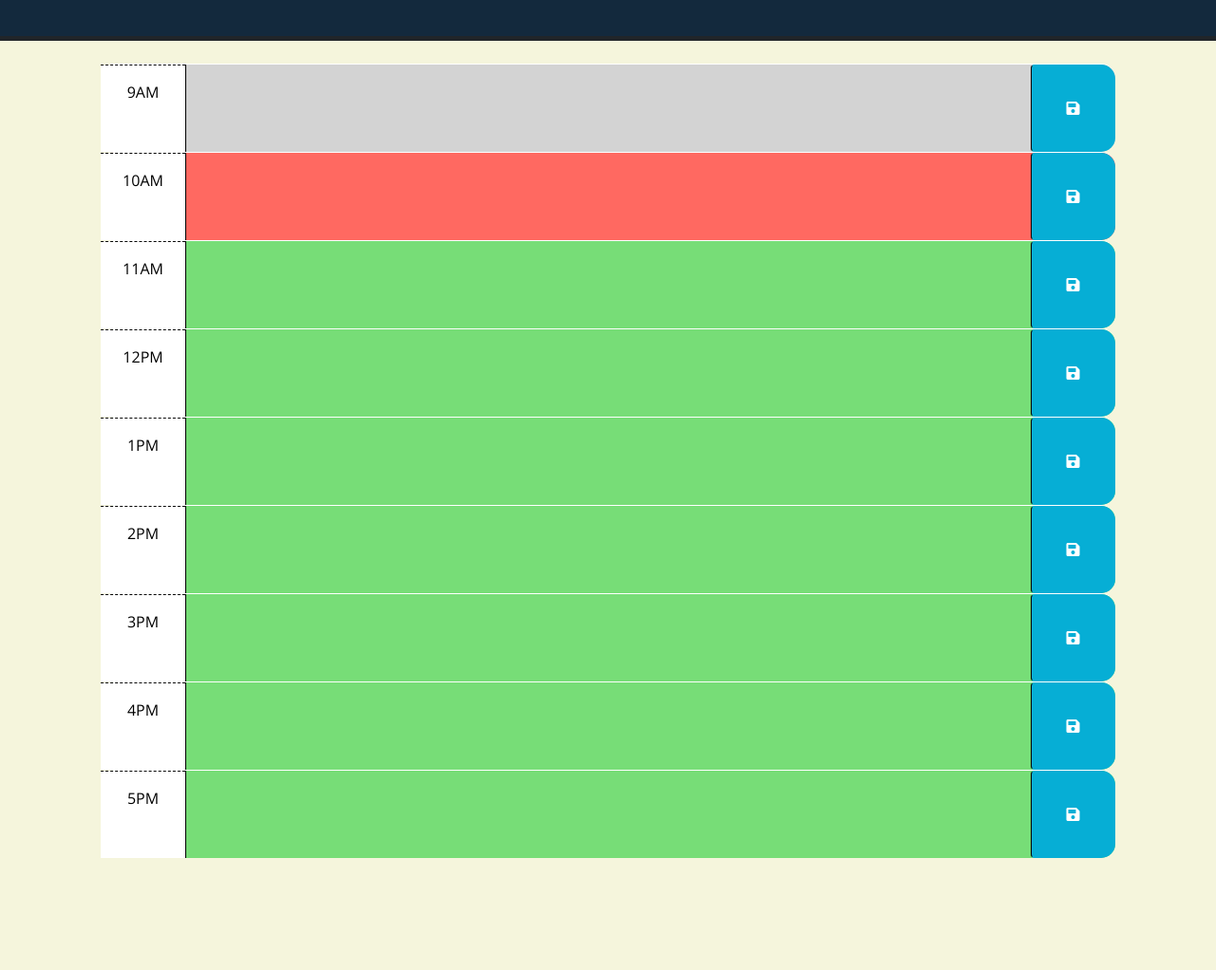
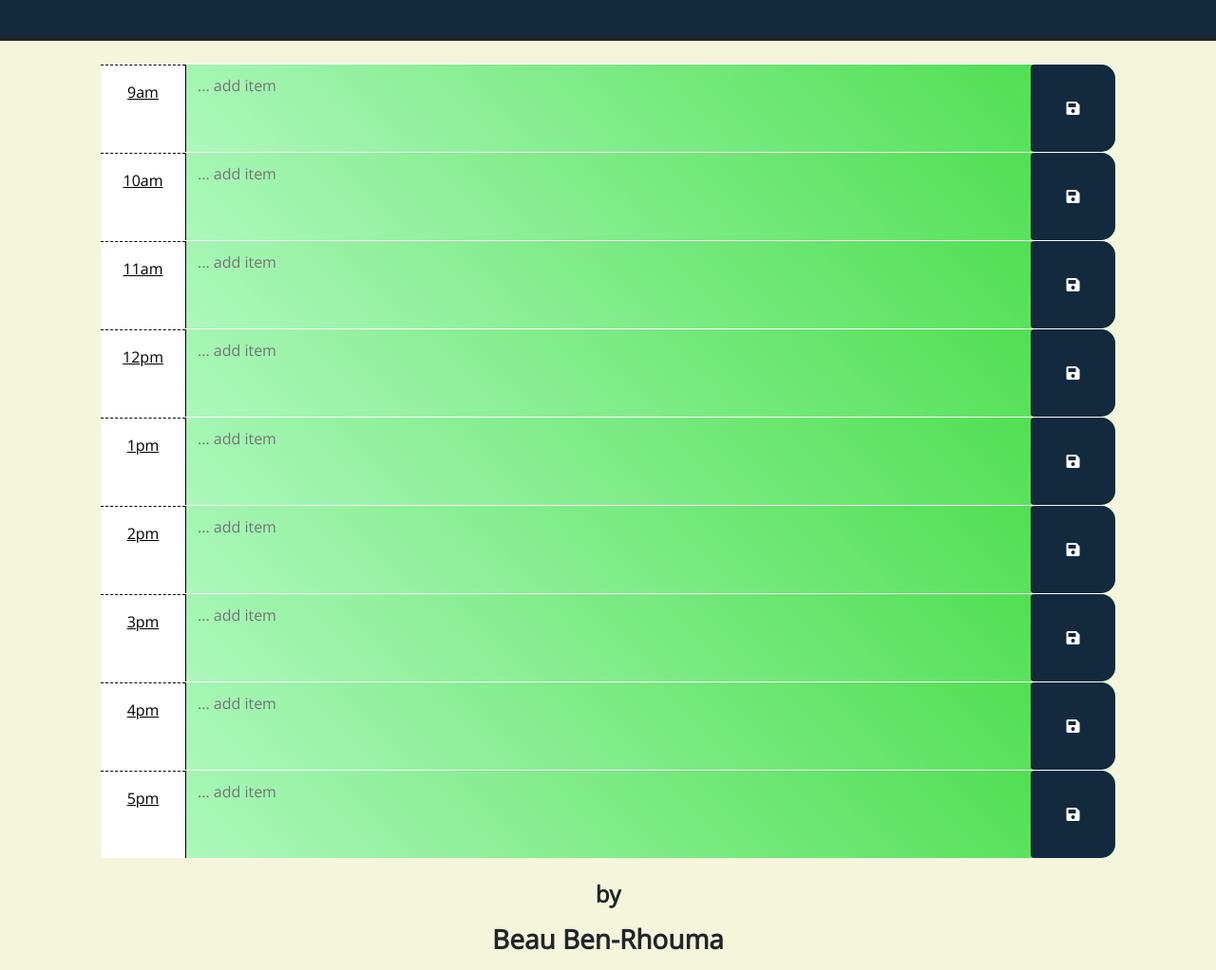
Before and after one commit to BRhouma/Work-Day-Scheduler, a plain HTML site: page index.html in a window 1280 px wide. Shown: the part 235-1257 px from the top of the page at 95% size. Before the commit the page ends 1139 px from the top, so only its background shows below. Drawn offline with nearby package versions, Linux system fonts and the light colour scheme.

Commit message:
05 challenge completed

```diff
--- a/index.html
+++ b/index.html
@@ -27,11 +27,12 @@
       <h1 class="display-3">Work Day Scheduler</h1>
       <p class="lead">A simple calendar app for scheduling your work day</p>
       <p id="currentDay" class="lead"></p>
-      <h2>
-        <!-- Current Time &amp; Date: <br /> -->
+      <!-- <h2>
+        Current Time &amp; Date: <br />
         <span id="time-display"></span>
-      </h2>
+      </h2> -->
     </header>
+
     <div class="container-lg px-5">
       <!-- Use class for "past", "present", and "future" to apply styles to the
         time-block divs accordingly. The javascript will need to do this by
@@ -44,86 +45,91 @@
         -->
 
       <!-- Example of a past time block. The "past" class adds a gray background color. -->
-      <div id="hour-9" class="row time-block past">
-        <div class="col-2 col-md-1 hour text-center py-3">9AM</div>
-        <textarea class="col-8 col-md-10 description" rows="3"> </textarea>
+      <div id="hour9" class="row time-block">
+        <div class="col-2 col-md-1 hour text-center py-3"><u>9am</u></div>
+        <textarea class="col-8 col-md-10 description" rows="3" placeholder="... add item"> </textarea>
         <button class="btn saveBtn col-2 col-md-1" aria-label="save">
           <i class="fas fa-save" aria-hidden="true"></i>
         </button>
       </div>
 
       <!-- 10am Example of a a present time block. The "present" class adds a red background color. -->
-      <div id="hour-10" class="row time-block present">
-        <div class="col-2 col-md-1 hour text-center py-3">10AM</div>
-        <textarea class="col-8 col-md-10 description" rows="3"> </textarea>
+      <div id="hour10" class="row time-block">
+        <div class="col-2 col-md-1 hour text-center py-3"><u>10am</u></div>
+        <textarea class="col-8 col-md-10 description" rows="3" placeholder="... add item"> </textarea>
         <button class="btn saveBtn col-2 col-md-1" aria-label="save">
           <i class="fas fa-save" aria-hidden="true"></i>
         </button>
       </div>
 
       <!-- 11am Example of a future time block. The "future" class adds a green background color. -->
-      <div id="hour-11" class="row time-block future">
-        <div class="col-2 col-md-1 hour text-center py-3">11AM</div>
-        <textarea class="col-8 col-md-10 description" rows="3"> </textarea>
+      <div id="hour11" class="row time-block">
+        <div class="col-2 col-md-1 hour text-center py-3"><u>11am</u></div>
+        <textarea class="col-8 col-md-10 description" rows="3" placeholder="... add item"> </textarea>
         <button class="btn saveBtn col-2 col-md-1" aria-label="save">
           <i class="fas fa-save" aria-hidden="true"></i>
         </button>
       </div>
-      <!--12pm-->
-      <div id="hour-12" class="row time-block future">
-        <div class="col-2 col-md-1 hour text-center py-3">12PM</div>
-        <textarea class="col-8 col-md-10 description" rows="3"> </textarea>
+      <!-- 12pm -->
+      <div id="hour12" class="row time-block">
+        <div class="col-2 col-md-1 hour text-center py-3"><u>12pm</u></div>
+        <textarea class="col-8 col-md-10 description" rows="3" placeholder="... add item"> </textarea>
         <button class="btn saveBtn col-2 col-md-1" aria-label="save">
           <i class="fas fa-save" aria-hidden="true"></i>
         </button>
       </div>
-      <!--1pm-->
-      <div id="hour-1" class="row time-block future">
-        <div class="col-2 col-md-1 hour text-center py-3">1PM</div>
-        <textarea class="col-8 col-md-10 description" rows="3"> </textarea>
+      <!-- 1pm -->
+      <div id="hour13" class="row time-block">
+        <div class="col-2 col-md-1 hour text-center py-3"><u>1pm</u></div>
+        <textarea class="col-8 col-md-10 description" rows="3" placeholder="... add item"> </textarea>
         <button class="btn saveBtn col-2 col-md-1" aria-label="save">
           <i class="fas fa-save" aria-hidden="true"></i>
         </button>
       </div>
-      <!--2pm-->
-      <div id="hour-2" class="row time-block future">
-        <div class="col-2 col-md-1 hour text-center py-3">2PM</div>
-        <textarea class="col-8 col-md-10 description" rows="3"> </textarea>
+      <!-- 2pm -->
+      <div id="hour14" class="row time-block">
+        <div class="col-2 col-md-1 hour text-center py-3"><u>2pm</u></div>
+        <textarea class="col-8 col-md-10 description" rows="3" placeholder="... add item"> </textarea>
         <button class="btn saveBtn col-2 col-md-1" aria-label="save">
           <i class="fas fa-save" aria-hidden="true"></i>
         </button>
       </div>
-      <!--3pm-->
-      <div id="hour-3" class="row time-block future">
-        <div class="col-2 col-md-1 hour text-center py-3">3PM</div>
-        <textarea class="col-8 col-md-10 description" rows="3"> </textarea>
+      <!-- 3pm -->
+      <div id="hour15" class="row time-block">
+        <div class="col-2 col-md-1 hour text-center py-3"><u>3pm</u></div>
+        <textarea class="col-8 col-md-10 description" rows="3" placeholder="... add item"> </textarea>
         <button class="btn saveBtn col-2 col-md-1" aria-label="save">
           <i class="fas fa-save" aria-hidden="true"></i>
         </button>
       </div>
-      <!--4pm-->
-      <div id="hour-4" class="row time-block future">
-        <div class="col-2 col-md-1 hour text-center py-3">4PM</div>
-        <textarea class="col-8 col-md-10 description" rows="3"> </textarea>
+      <!-- 4pm -->
+      <div id="hour16" class="row time-block">
+        <div class="col-2 col-md-1 hour text-center py-3"><u>4pm</u></div>
+        <textarea class="col-8 col-md-10 description" rows="3" placeholder="... add item"> </textarea>
         <button class="btn saveBtn col-2 col-md-1" aria-label="save">
           <i class="fas fa-save" aria-hidden="true"></i>
         </button>
       </div>
-      <!--5pm-->
-      <div id="hour-5" class="row time-block future">
-        <div class="col-2 col-md-1 hour text-center py-3">5PM</div>
-        <textarea class="col-8 col-md-10 description" rows="3"> </textarea>
+      <!-- 5pm -->
+      <div id="hour17" class="row time-block">
+        <div class="col-2 col-md-1 hour text-center py-3"><u>5pm</u></div>
+        <textarea class="col-8 col-md-10 description" rows="3" placeholder="... add item"> </textarea>
         <button class="btn saveBtn col-2 col-md-1" aria-label="save">
           <i class="fas fa-save" aria-hidden="true"></i>
         </button>
       </div>
+      <br>
+      <footer class="text-center">
+        <h4>
+          <p><strong>by</strong></p>
+        </h4>
+        <h3><p><strong>Beau Ben-Rhouma</strong></p></h3>
+      </footer>
+
 
     <script src="https://code.jquery.com/jquery-3.4.1.min.js"></script>
-    <script
-      src="https://cdn.jsdelivr.net/npm/dayjs@1.11.3/dayjs.min.js"
-      integrity="sha256-iu/zLUB+QgISXBLCW/mcDi/rnf4m4uEDO0wauy76x7U="
-      crossorigin="anonymous"
-    ></script>
+    <script src="https://cdnjs.cloudflare.com/ajax/libs/moment.js/2.24.0/moment.min.js"></script>
+    <script src="https://cdn.jsdelivr.net/npm/dayjs@1.11.3/dayjs.min.js" integrity="sha256-iu/zLUB+QgISXBLCW/mcDi/rnf4m4uEDO0wauy76x7U=" crossorigin="anonymous"></script>
 
     <script src="script.js"></script>
   </body>
--- a/script.js
+++ b/script.js
@@ -1,17 +1,45 @@
-var timeDisplayEl = $('#time-display');
-var timeBlock = $('time-block')
+// var timeDisplayEl = $('#time-display');
+// var row = document.querySelector('.description');
+// var saveBtn = document.querySelector('.saveBtn');
+// var hour = document.querySelector('.hour');
+
+
+
+
+
+
+
+// TODO: Add code to display the current date in the header of the page.
+var todayDate = moment().format('dddd, MMMM Do');
+$("#currentDay").html(todayDate);
+
+
+// function displayTime() {
+//   var rightNow = dayjs().format('dddd, MMMM D');
+//   timeDisplayEl.text(rightNow);
+// };
+
+
+// displayTime();
+
 
 // Wrap all code that interacts with the DOM in a call to jQuery to ensure that
 // the code isn't run until the browser has finished rendering all the elements
 // in the html.
-$(function () {
+$(document).ready(function () {
   // TODO: Add a listener for click events on the save button. This code should
   // use the id in the containing time-block as a key to save the user input in
   // local storage. HINT: What does `this` reference in the click listener
   // function? How can DOM traversal be used to get the "hour-x" id of the
   // time-block containing the button that was clicked? How might the id be
   // useful when saving the description in local storage?
-  //
+  $(".saveBtn").on("click", function () {
+    console.log(this);
+    var text = $(this).siblings(".description").val();
+    var time = $(this).parent().attr("id");
+
+    localStorage.setItem(time, text);
+  })
   // TODO: Add code to apply the past, present, or future class to each time
   // block by comparing the id to the current hour. HINTS: How can the id
   // attribute of each time-block be used to conditionally add or remove the
@@ -21,17 +49,80 @@ $(function () {
   // TODO: Add code to get any user input that was saved in localStorage and set
   // the values of the corresponding textarea elements. HINT: How can the id
   // attribute of each time-block be used to do this?
-  //
-  // TODO: Add code to display the current date in the header of the page.
+
+  $("#hour9 .description").val(localStorage.getItem("hour9"));
+  $("#hour10 .description").val(localStorage.getItem("hour10"));
+  $("#hour11 .description").val(localStorage.getItem("hour11"));
+  $("#hour12 .description").val(localStorage.getItem("hour12"));
+  $("#hour13 .description").val(localStorage.getItem("hour13"));
+  $("#hour14 .description").val(localStorage.getItem("hour14"));
+  $("#hour15 .description").val(localStorage.getItem("hour15"));
+  $("#hour16 .description").val(localStorage.getItem("hour16"));
+  $("#hour17 .description").val(localStorage.getItem("hour17"));
+
+  function hourTracker() {
+    var currentHour = moment().hour();
+
+    $(".time-block").each(function () {
+      var blockHour = parseInt($(this).attr("id").split("hour")[1]);
+      console.log(blockHour, currentHour)
+
+      if (blockHour < currentHour) {
+        $(this).addClass("past");
+        $(this).removeClass("future");
+        $(this).removeClass("present");
+      }
+      else if (blockHour === currentHour) {
+        $(this).removeClass("past");
+        $(this).addClass("present");
+        $(this).removeClass("future");
+      }
+      else {
+        $(this).removeClass("present");
+        $(this).removeClass("past");
+        $(this).addClass("future");
+      }
+    })
+  }
+  hourTracker();
 });
-
-function displayTime() {
-  var rightNow = dayjs().format('dddd, MMMM D');
-  timeDisplayEl.text(rightNow);
-}
 
 
 
 
 
-displayTime();
+
+
+
+
+
+
+
+
+// saveBtn.addEventListener("click", function (event) {
+//   event.preventDefault();
+//   var element = event.target;
+
+//   if (element.matches("button") === true) {
+//     var textarea = element.previousElementSibling.val()
+//     localStorage.setItem("task", textarea);
+// }
+// });
+// var saveIcon = document.querySelectorAll(".fas")
+// for (var i = 0; i < saveIcon.length; i++) {
+//   var currentItem = saveIcon[i]
+//   currentItem.setAttribute('id', [i])
+//   console.log(saveIcon[i])
+//   saveIcon[i].addEventListener("click", function (event) {
+
+
+//     event.preventDefault();
+//     var element = event.target;
+//     if (element.matches(".fa-save")) {
+//       var textarea = element.parentElement.previousElementSibling.value
+//       var test = element.getAttribute('id')
+//       localStorage.setItem(test, textarea);
+//       console.log(currentItem)
+//     }
+//   })
+// };
--- a/style.css
+++ b/style.css
@@ -7,6 +7,10 @@ body {
 header {
   background: #13293d;
   color: #fff;
+}
+
+.lead {
+  font-weight: bold;
 }
 
 textarea {
@@ -37,17 +41,32 @@ body {
 }
 
 .past {
-    background-color: #d3d3d3;
+  /* background-color: #d3d3d3; */
+  background: repeating-linear-gradient(
+    45deg,
+    rgb(238, 237, 237),
+    grey
+  );
   color: white;
 }
 
 .present {
-    background-color: #ff6961;
+  /* background-color: #ff6961; */
+  background: repeating-linear-gradient(
+    45deg,
+    rgb(250, 181, 181),
+    #ee111c
+  );
   color: white;
 }
 
 .future {
-    background-color: #77dd77;
+  /* background-color: #77dd77; */
+  background: repeating-linear-gradient(
+    45deg,
+    rgb(181, 250, 198),
+    #49dd49
+  );
   color: white;
 }
 
@@ -55,11 +74,12 @@ body {
   border-left: 1px solid black;
   border-top-right-radius: 15px;
   border-bottom-right-radius: 15px;
-    background-color: #06aed5;
-    color: white;
+  background-color: #13293d;
+  color: #fff;
 }
 
 .saveBtn i:hover {
-    font-size: 20px;
+  font-size: 35px;
+  color: #25e925;
   transition: all 0.3s ease-in-out;
 }
```
Lines whose indentation alone changed are shown as unchanged.
